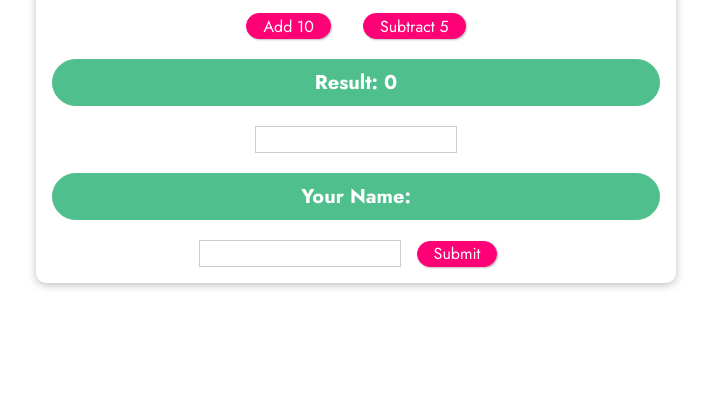
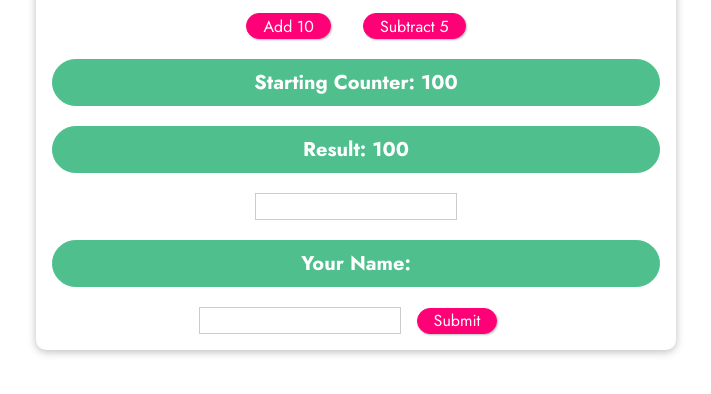
Before and after one commit to elvan/number-counter-app-vue-events, a plain HTML site: page index.html in a window 1280 px wide. Shown: the part 286-680 px from the top of the page, without its empty margins (284-995 px from the left). Drawn offline with nearby package versions, Linux system fonts and the light colour scheme.

Commit message:
locking content with v-once

```diff
--- a/app.js
+++ b/app.js
@@ -1,7 +1,7 @@
 const app = Vue.createApp({
   data() {
     return {
-      counter: 0,
+      counter: 100,
       name: ''
     };
   },
--- a/index.html
+++ b/index.html
@@ -23,6 +23,7 @@
       <h2>Events in Action</h2>
       <button v-on:click="add(10)">Add 10</button>
       <button v-on:click="subtract(5)">Subtract 5</button>
+      <p v-once>Starting Counter: {{ counter }}</p>
       <p>Result: {{ counter }}</p>
 
       <div>
```
